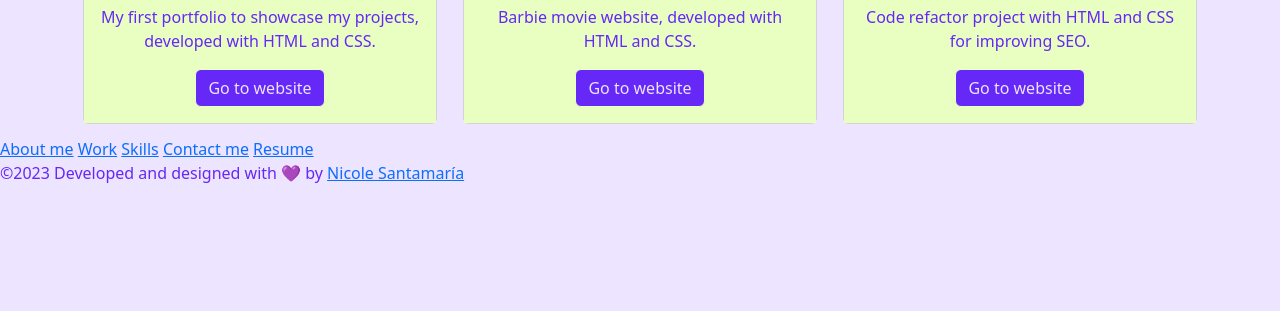
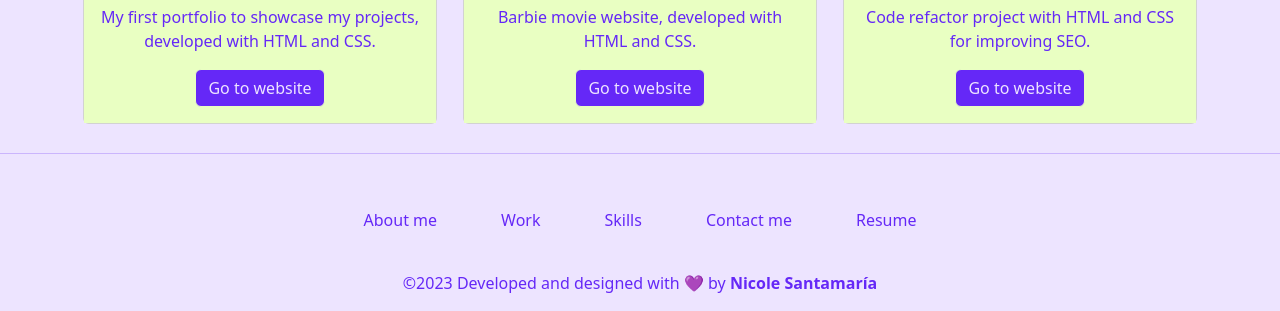
Before and after one commit to NicoleSanG/Bootstrap-portfolio, a plain HTML site: page index.html in a window 1280 px wide. Shown: the part 882-1193 px from the top of the page. Before the commit the page ends 1083 px from the top, so only its background shows below. Drawn offline with nearby package versions, Linux system fonts and the light colour scheme.

Commit message:
added box shadowto buttons, footer style added with hover on hiperlinks

```diff
--- a/assets/css/style.css
+++ b/assets/css/style.css
@@ -61,6 +61,7 @@ color: var(--light-purple);
     background-color: var(--purple);
     color: var(--dark-purple);
     border-color: var(--dark-purple);
+    box-shadow: 0 4px 8px var(--dark-purple);
 }
 /*work*/
 
@@ -68,8 +69,27 @@ color: var(--light-purple);
 /*contact*/
 
 /*footer*/
+.footer-content{
+    display: flex;
+    flex-direction:column;
+    align-items: center;
+    justify-content: center;
+    justify-items: center;
+    text-align: center;
+}
+.menu-footer{
+    display: flex;
+    gap: 5vw;
+    padding: 3vw 0;
+}
+.footer-content a{
+    text-decoration: none;
+    color: var(--dark-purple);
+}
+.footer-content a:hover{
+    text-decoration: underline 3px var(--lime);
+}
 /*footer*/
 /*
-.card-text{
-    height: 3rem;
+
 }
--- a/index.html
+++ b/index.html
@@ -110,9 +110,10 @@
     </section>
     <section id="skills"></section>
     <section id="contact"></section>
+    <hr>
     <footer>
         <div class="footer-content">
-            <div>
+            <div class="menu-footer">
                 <a href="#about">About me</a>
                 <a href="#work">Work</a>
                 <a href="#skills">Skills</a>
@@ -120,7 +121,7 @@
                 <a href="./assets/Pdf/CV.pdf" target="_blank">Resume</a>
             </div>
             <div>
-                <p>©2023 Developed and designed with 💜 by <a href=https://github.com/NicoleSanG">Nicole Santamaría</a></p>
+                <p>©2023 Developed and designed with 💜 by <a href=https://github.com/NicoleSanG"><b>Nicole Santamaría</b></a></p>
             </div>
         </div>
     </footer>
```
